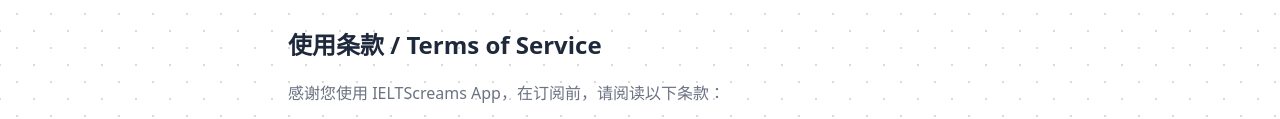
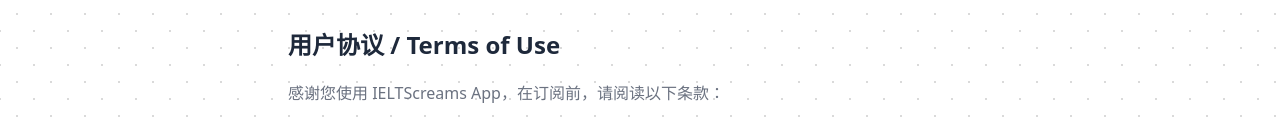
Before and after one commit to IELTScream/IELTScream.github.io, a website: page index.html in a window 1280 px wide. Shown: the part 173-292 px from the top of the page. Drawn offline with Linux system fonts and the light colour scheme.

Commit message:
Update index.html

```diff
--- a/index.html
+++ b/index.html
@@ -17,8 +17,8 @@
   <div class="max-w-3xl mx-auto px-8">
 
     <h1 class="text-[60px] font-sans font-bold mb-8 text-slate-800">IELTScream</h1>
-    <h3 class="text-2xl font-semibold text-slate-800 mt-8 mb-5" id="terms-of-service">使用条款 / Terms
-      of Service</h3>
+    <h3 class="text-2xl font-semibold text-slate-800 mt-8 mb-5" id="terms-of-service">用户协议 / Terms
+      of Use</h3>
 
     <p class="my-5">感谢您使用 IELTScreams App，在订阅前，请阅读以下条款：</p>
     <ol class="list-disc list-inside">
```
